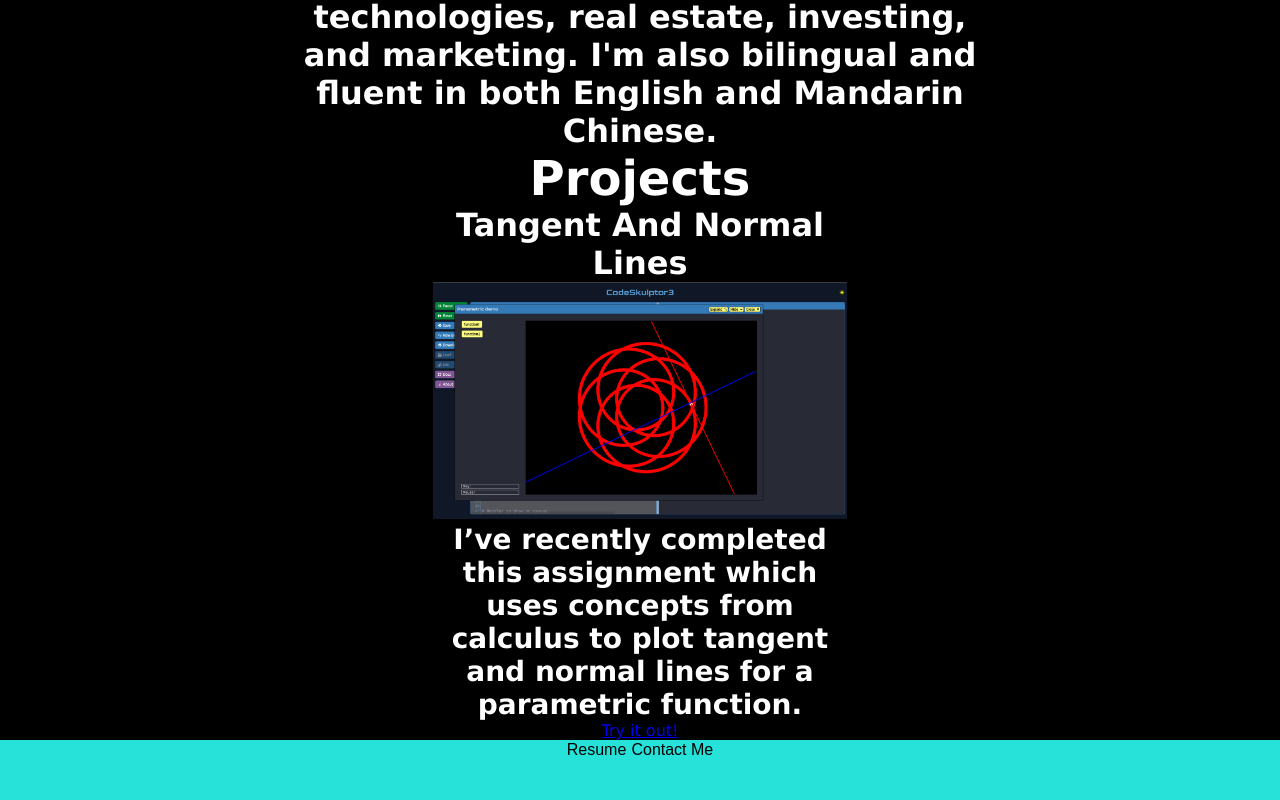
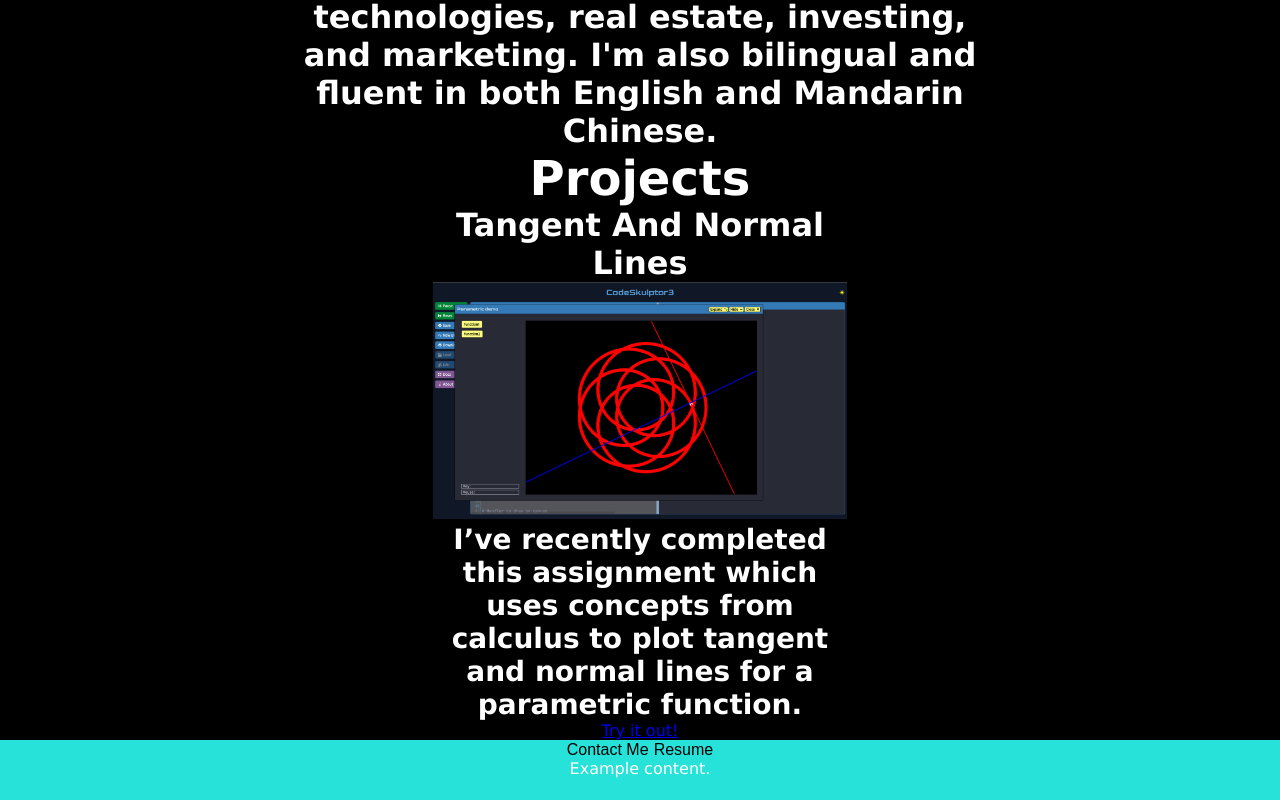
Before and after one commit to zanzan13531/aliceResumeV2, a plain HTML site: page index.html in a window 1280 px wide. Both pictures are taken after a click on the button "Contact Me". Shown: the part 1546-2346 px from the top of the page. Drawn offline with Linux system fonts and the light colour scheme.

Commit message:
did button that shows stuff on press

```diff
--- a/index.html
+++ b/index.html
@@ -41,8 +41,11 @@
     </div>
 
     <div id="buttons">
+      <button onclick="showContent()" type="button">Contact Me</button>
       <button type="button">Resume</button>
-      <button type="button">Contact Me</button>
+      <div id="content_to_show">
+        <p>Example content.</p>
+      </div>
     </div>
 
     <!-- my script thing -->
--- a/script.js
+++ b/script.js
@@ -0,0 +1,3 @@
+function showContent() {
+    document.getElementById("content_to_show").style.display = "block";
+}
--- a/style.css
+++ b/style.css
@@ -95,3 +95,7 @@ button {
     border: 3px;
     border-color: black;
 }
+
+#content_to_show {
+    display: none;
+}
```
